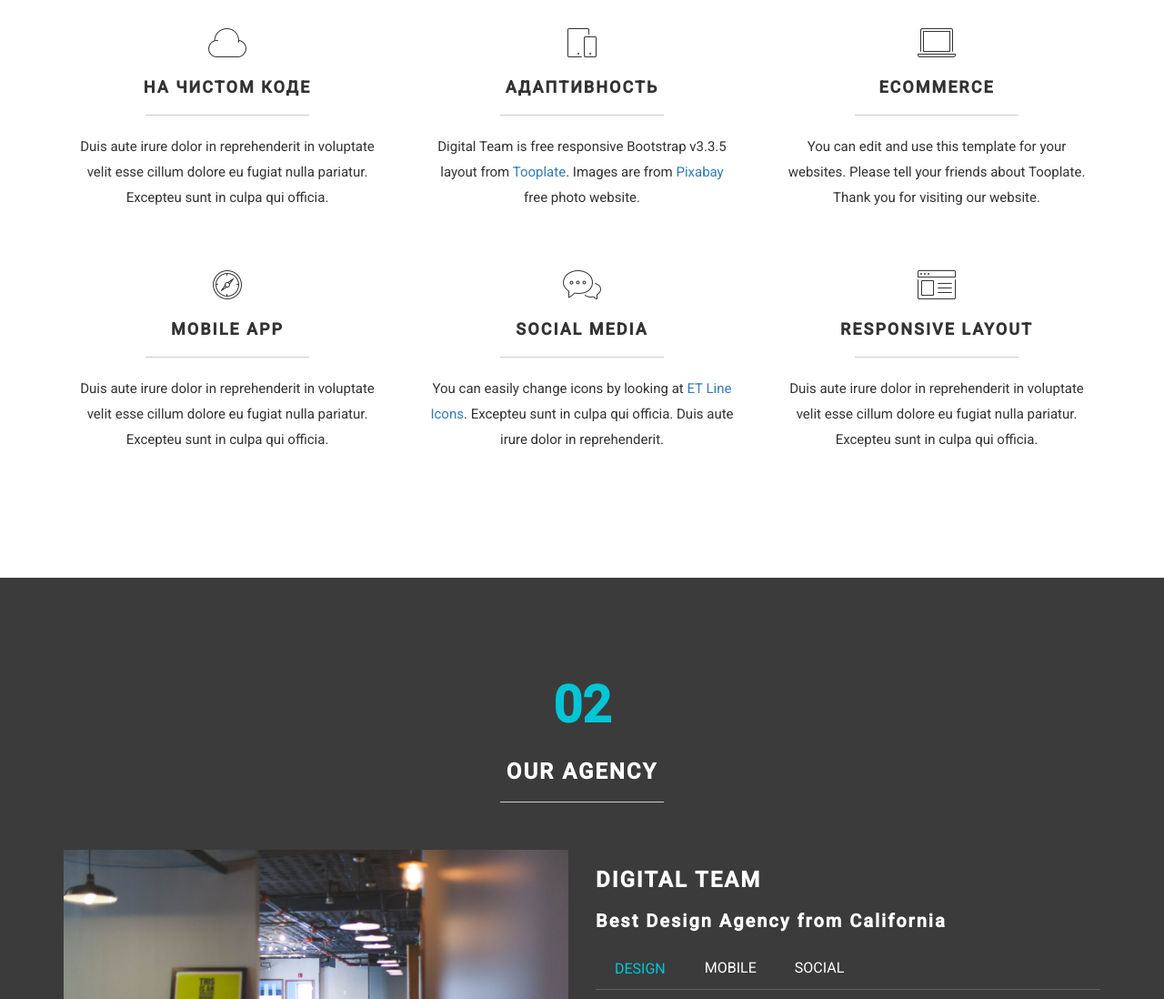
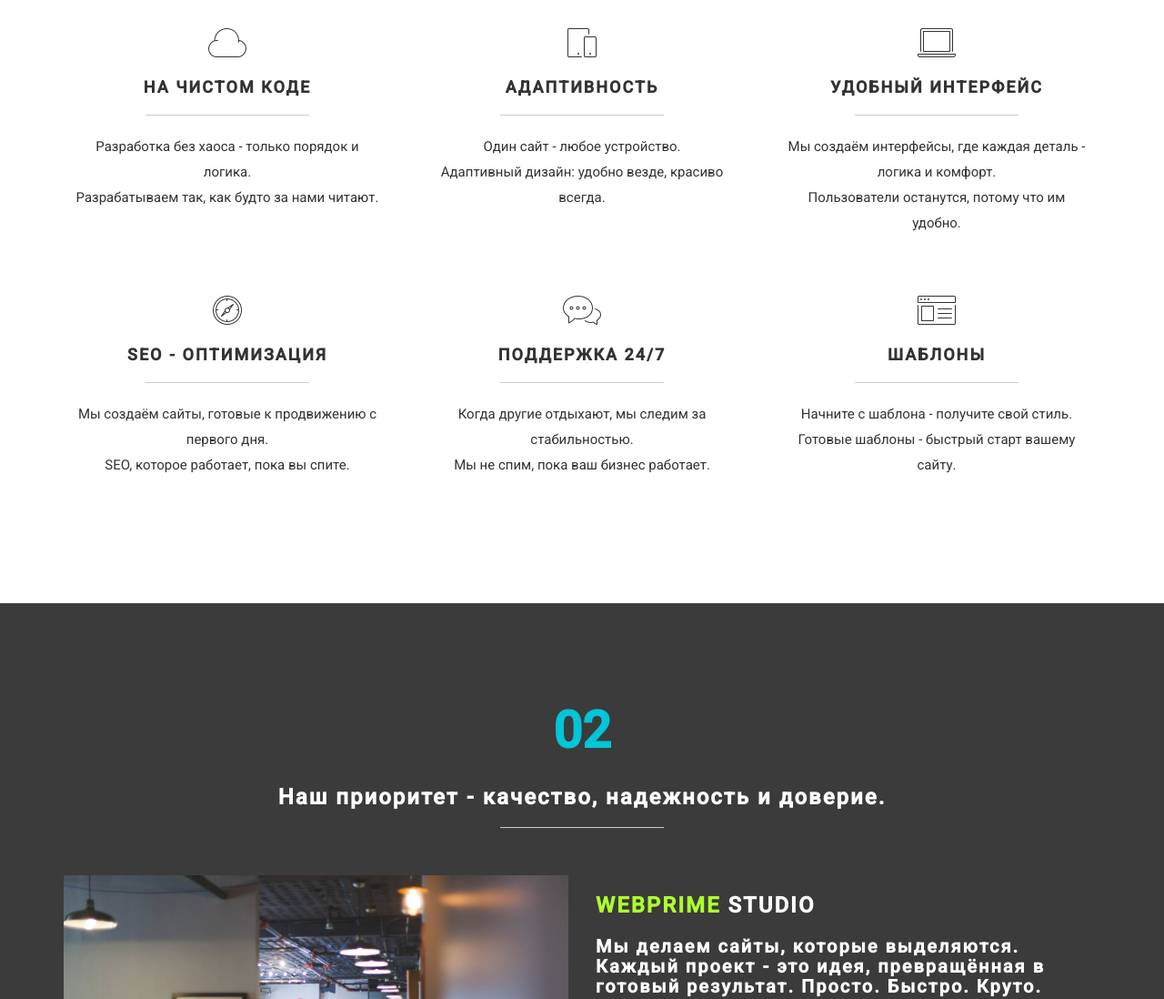
Before and after one commit to alievparvis/usluga, a plain HTML site: page index.html in a window 1280 px wide. Shown: the part 1096-2194 px from the top of the page at 91% size. Drawn offline with Linux system fonts and the light colour scheme.

Commit message:
Изменение в код 2

```diff
--- a/index.html
+++ b/index.html
@@ -63,7 +63,7 @@ http://www.tooplate.com/view/2075-digital-team
 				<li><a href="#work" class="smoothScroll">РАБОТА</a></li>
 				<li><a href="#about" class="smoothScroll">О НАС</a></li>
 				<li><a href="#team" class="smoothScroll">КОМАНДА</a></li>
-				<li><a href="#portfolio" class="smoothScroll">ПОРТФОЛИО</a></li>
+				<li><a href="#portfolio" class="smoothScroll">ШАБЛОНЫ</a></li>
 				<li><a href="#pricing" class="smoothScroll">ПРАЙСЫ</a></li>
 				<li><a href="#contact" class="smoothScroll">КОНТАКТЫ</a></li>
 			</ul>
@@ -101,37 +101,37 @@ http://www.tooplate.com/view/2075-digital-team
 				<i class="icon-cloud medium-icon"></i>
 					<h3>НА ЧИСТОМ КОДЕ</h3>
 					<hr>
-					<p>Duis aute irure dolor in reprehenderit in voluptate velit esse cillum dolore eu fugiat nulla pariatur. Excepteu sunt in culpa qui officia.</p>
+					<p>Разработка без хаоса - только порядок и логика.<br>Разрабатываем так, как будто за нами читают.</p>
 			</div>
 			<div class="col-lg-4 col-md-4 col-sm-4 wow fadeInUp" data-wow-delay="0.9s">
 				<i class="icon-mobile medium-icon"></i>
 					<h3>АДАПТИВНОСТЬ</h3>
 					<hr>
-					<p>Digital Team is free responsive Bootstrap v3.3.5 layout from <a rel="nofollow" href="http://www.tooplate.com" target="_parent">Tooplate</a>. Images are from <a rel="nofollow" href="http://pixabay.com" target="_parent">Pixabay</a> free photo website.</p>
+					<p>Один сайт - любое устройство.<br>Адаптивный дизайн: удобно везде, красиво всегда.</p>
 			</div>
 			<div class="col-lg-4 col-md-4 col-sm-4 wow fadeInUp" data-wow-delay="1s">
 				<i class="icon-laptop medium-icon"></i>
-					<h3>ECOMMERCE</h3>
+					<h3>УДОБНЫЙ ИНТЕРФЕЙС</h3>
 					<hr>
-					<p>You can edit and use this template for your websites. Please tell your friends about Tooplate. Thank you for visiting our website.</p>
+					<p>Мы создаём интерфейсы, где каждая деталь - логика и комфорт.<br>Пользователи останутся, потому что им удобно.</p>
 			</div>
 			<div class="col-lg-4 col-md-4 col-sm-4 wow fadeInUp" data-wow-delay="1s">
 				<i class="icon-compass medium-icon"></i>
-					<h3>MOBILE APP</h3>
+					<h3>SEO - ОПТИМИЗАЦИЯ</h3>
 					<hr>
-					<p>Duis aute irure dolor in reprehenderit in voluptate velit esse cillum dolore eu fugiat nulla pariatur. Excepteu sunt in culpa qui officia.</p>
+					<p>Мы создаём сайты, готовые к продвижению с первого дня.<br>SEO, которое работает, пока вы спите. </p>
 			</div>
 			<div class="col-lg-4 col-md-4 col-sm-4 wow fadeInUp" data-wow-delay="1s">
 				<i class="icon-chat medium-icon"></i>
-					<h3>SOCIAL MEDIA</h3>
+					<h3>ПОДДЕРЖКА 24/7</h3>
 					<hr>
-					<p>You can easily change icons by looking at <a href="https://www.elegantthemes.com/blog/resources/how-to-use-and-embed-an-icon-font-on-your-website" target="_blank">ET Line Icons</a>. Excepteu sunt in culpa qui officia. Duis aute irure dolor in reprehenderit.</p>
+					<p>Когда другие отдыхают, мы следим за стабильностью.<br>Мы не спим, пока ваш бизнес работает.</p>
 			</div>
 			<div class="col-lg-4 col-md-4 col-sm-4 wow fadeInUp" data-wow-delay="1s">
 				<i class="icon-browser medium-icon"></i>
-					<h3>RESPONSIVE LAYOUT</h3>
+					<h3>ШАБЛОНЫ</h3>
 					<hr>
-					<p>Duis aute irure dolor in reprehenderit in voluptate velit esse cillum dolore eu fugiat nulla pariatur. Excepteu sunt in culpa qui officia.</p>
+					<p>Начните с шаблона - получите свой стиль. Готовые шаблоны - быстрый старт вашему сайту.</p>
 			</div>
 		</div>
 	</div>
@@ -144,7 +144,7 @@ http://www.tooplate.com/view/2075-digital-team
 			<div class="col-md-12 col-sm-12 text-center">
 				<div class="section-title">
 					<strong>02</strong>
-					<h1 class="heading bold">OUR AGENCY</h1>
+					<h1 class="heading bold">Наш приоритет - качество, надежность и доверие.</h1>
 					<hr>
 				</div>
 			</div>
@@ -152,8 +152,8 @@ http://www.tooplate.com/view/2075-digital-team
 				<img src="images/about-img.jpg" class="img-responsive" alt="about img">
 			</div>
 			<div class="col-md-6 col-sm-12">
-				<h3 class="bold">DIGITAL TEAM</h3>
-				<h1 class="heading bold">Best Design Agency from California</h1>
+				<h3 class="bold"><span style="color: greenyellow;">WEBPRIME</span> STUDIO</h3>
+				<h1 class="heading bold">Мы делаем сайты, которые выделяются. Каждый проект - это идея, превращённая в готовый результат. Просто. Быстро. Круто.</h1>
 				<!-- Nav tabs -->
 				<ul class="nav nav-tabs" role="tablist">
 					<li class="active"><a href="#design" aria-controls="design" role="tab" data-toggle="tab">DESIGN</a></li>
```
